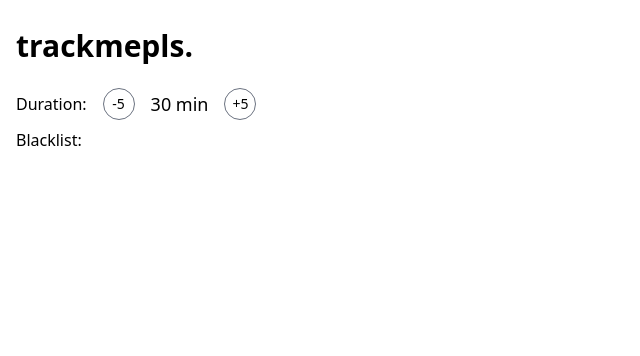
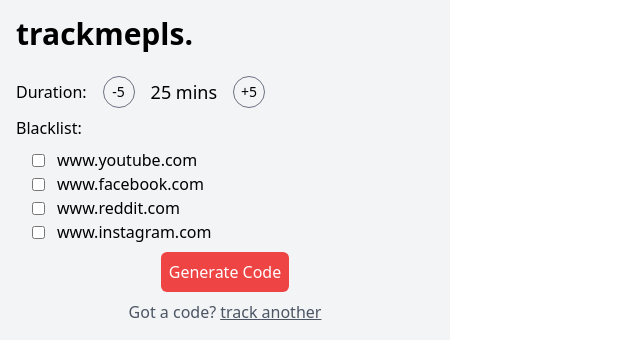
Before and after one commit to jontay999/ntuition, a browser extension: page Extension/index.html in a window 1280 px wide. Both pictures are taken after a click on the button "-5". Shown: the whole page, without its empty margins (0-640 px from the left). Drawn offline with nearby package versions, Linux system fonts and the light colour scheme.

Commit message:
progress on extension main page

```diff
--- a/Extension/index.html
+++ b/Extension/index.html
@@ -11,7 +11,7 @@
   <body>
     <div
       id="start-session"
-      class="mt-3 p-4 flex flex-col gap-2"
+      class="p-4 flex flex-col gap-2 bg-gray-100"
       style="width: 450px"
     >
       <h2 class="font-bold text-3xl mb-4">trackmepls.</h2>
@@ -23,7 +23,7 @@
         >
           -5
         </button>
-        <div class="text-lg" id="duration">30 min</div>
+        <div class="text-lg" id="duration">30 mins</div>
         <button
           id="increase-duration"
           class="rounded-full h-8 w-8 border border-gray-500 text-sm p-1"
@@ -31,8 +31,33 @@
           +5
         </button>
       </div>
-      <div>
-        <div>Blacklist:</div>
+      <div class="flex flex-col">
+        <div class="mb-2">Blacklist:</div>
+        <div class="flex items-center gap-3 ml-4">
+          <input type="checkbox" id="youtube" name="youtube" />
+          <label for="scales">www.youtube.com</label>
+        </div>
+        <div class="flex items-center gap-3 ml-4">
+          <input type="checkbox" id="facebook" name="facebook" />
+          <label for="scales">www.facebook.com</label>
+        </div>
+        <div class="flex items-center gap-3 ml-4">
+          <input type="checkbox" id="reddit" name="reddit" />
+          <label for="scales">www.reddit.com</label>
+        </div>
+        <div class="flex items-center gap-3 ml-4">
+          <input type="checkbox" id="instagram" name="instagram" />
+          <label for="scales">www.instagram.com</label>
+        </div>
+      </div>
+      <div class="w-full flex justify-center items-center">
+        <button class="bg-red-500 w-fit rounded-md text-white p-2">
+          Generate Code
+        </button>
+      </div>
+      <div class="flex justify-center items-center text-gray-600">
+        Got a code?
+        <u class="ml-1 cursor-pointer" id="track-another">track another</u>
       </div>
     </div>
   </body>
--- a/Extension/script.js
+++ b/Extension/script.js
@@ -1 +1,19 @@
 let durationDisplay = document.getElementById("duration");
+let reduceDurationButton = document.getElementById("reduce-duration");
+let increaseDurationButton = document.getElementById("increase-duration");
+let trackAnotherButton = document.getElementById("track-another");
+
+function increaseDuration() {
+  durationDisplay.textContent =
+    (parseInt(durationDisplay.textContent.split(" ")[0]) + 5).toString() +
+    " mins";
+}
+
+function reduceDuration() {
+  durationDisplay.textContent =
+    (parseInt(durationDisplay.textContent.split(" ")[0]) - 5).toString() +
+    " mins";
+}
+
+reduceDurationButton.addEventListener("click", reduceDuration);
+increaseDurationButton.addEventListener("click", increaseDuration);
```
